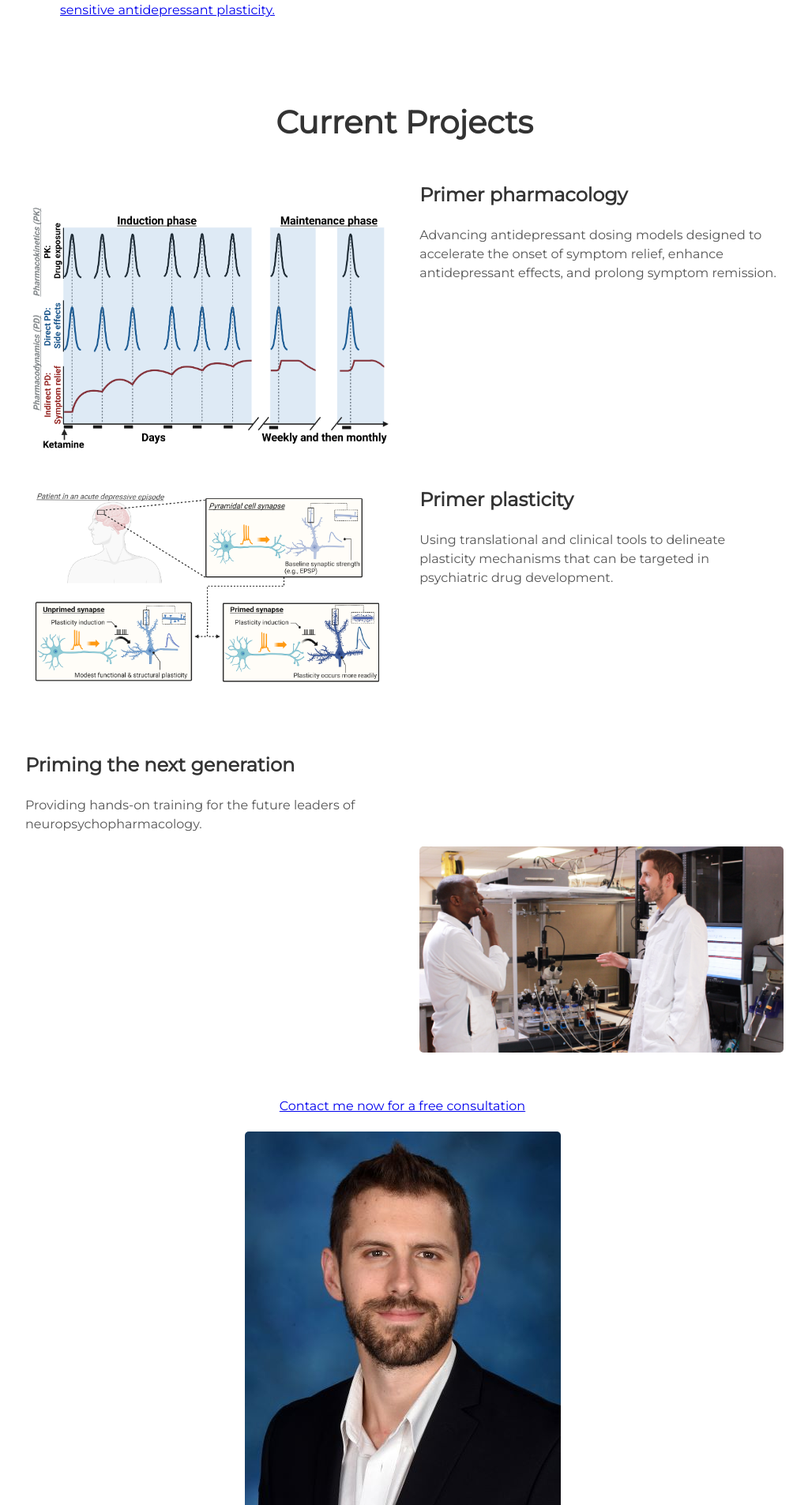
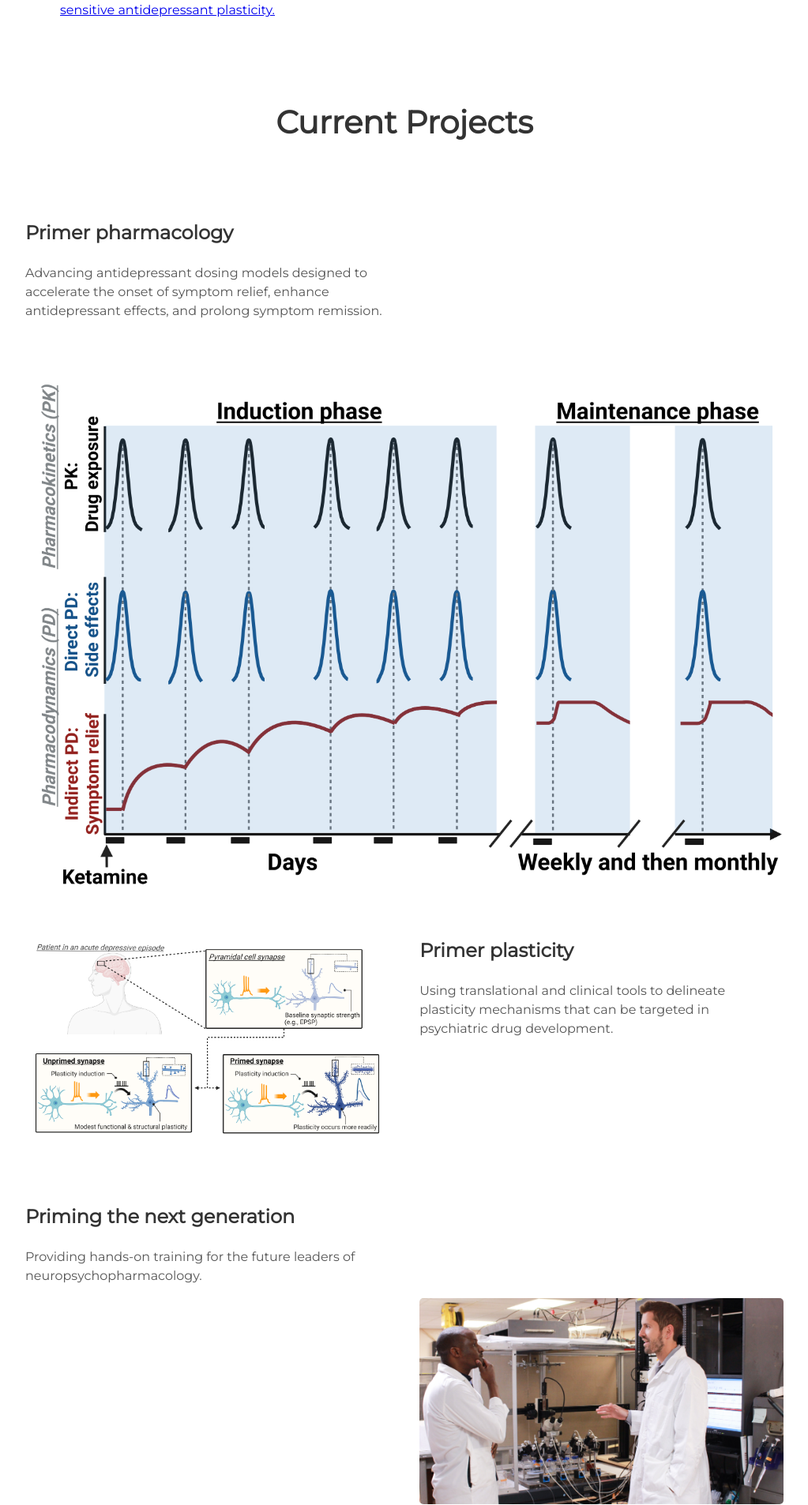
Before and after one commit to synaptic-priming/Nomad, a Jekyll site: the page built from index.html, in a window 1280 px wide. Shown: the part 2197-4103 px from the top of the page at 79% size, without its empty margins (128-1151 px from the left). Built offline with Jekyll 4.4.1, drawn with Linux system fonts in a browser that asks for light colours.

Commit message:
Update projects.html

```diff
--- a/_includes/projects.html
+++ b/_includes/projects.html
@@ -2,11 +2,11 @@
   <h1> Current Projects </h1>
 </div>
 <div class="user-projects">
-    <div class="contents-right">
+    <div class="contents">
     <h3> Primer pharmacology </h3>
     <p>Advancing antidepressant dosing models designed to accelerate the onset of symptom relief, enhance antidepressant effects, and prolong symptom remission.</p>
     </div>
-  <div class="images-left">
+  <div class="images">
     <img alt="mountains" src="{{ "/assets/img/Clinical KET timeline.png" | prepend: site.baseurl }}" />
   </div>
 </div>
```
